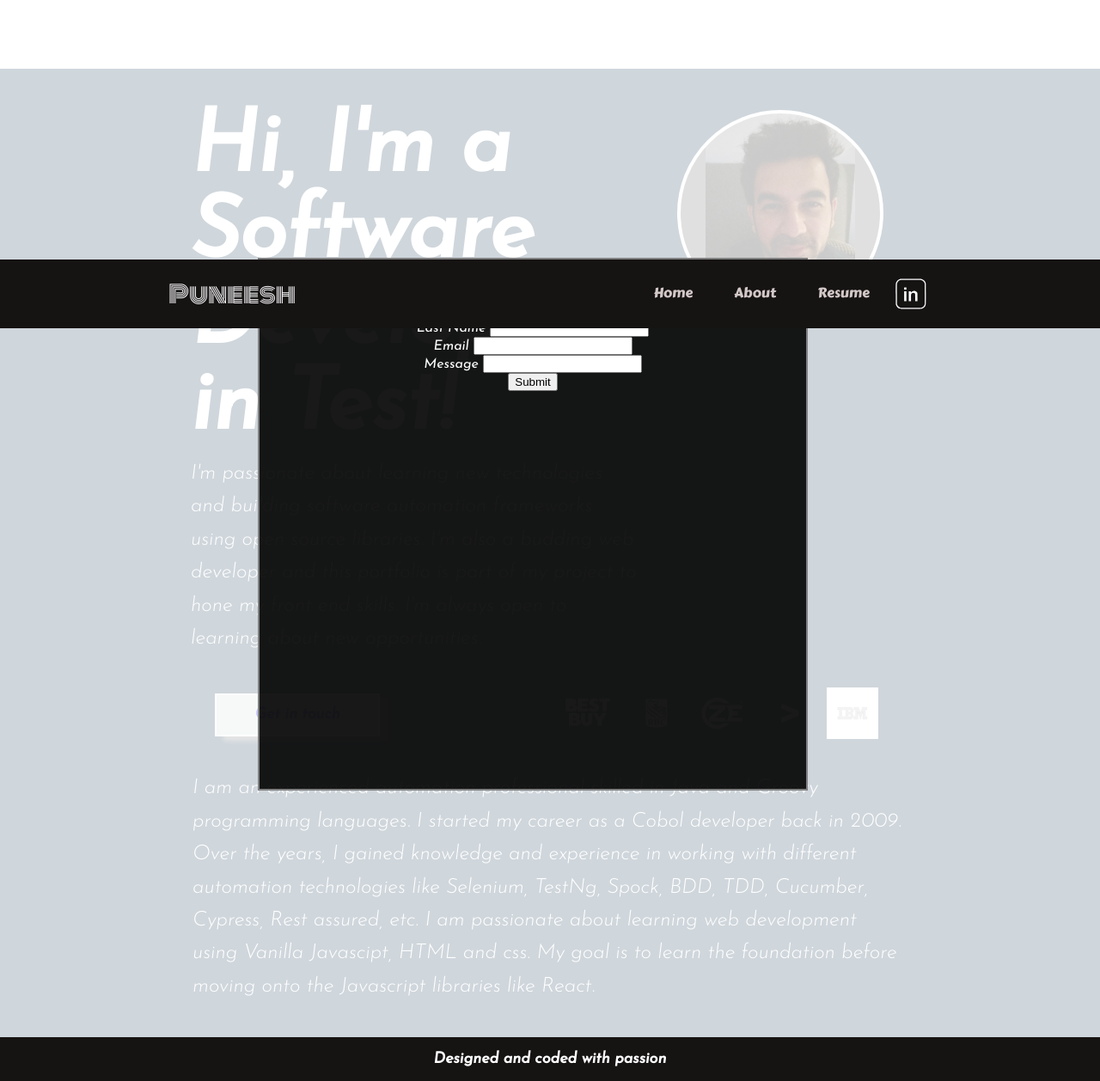
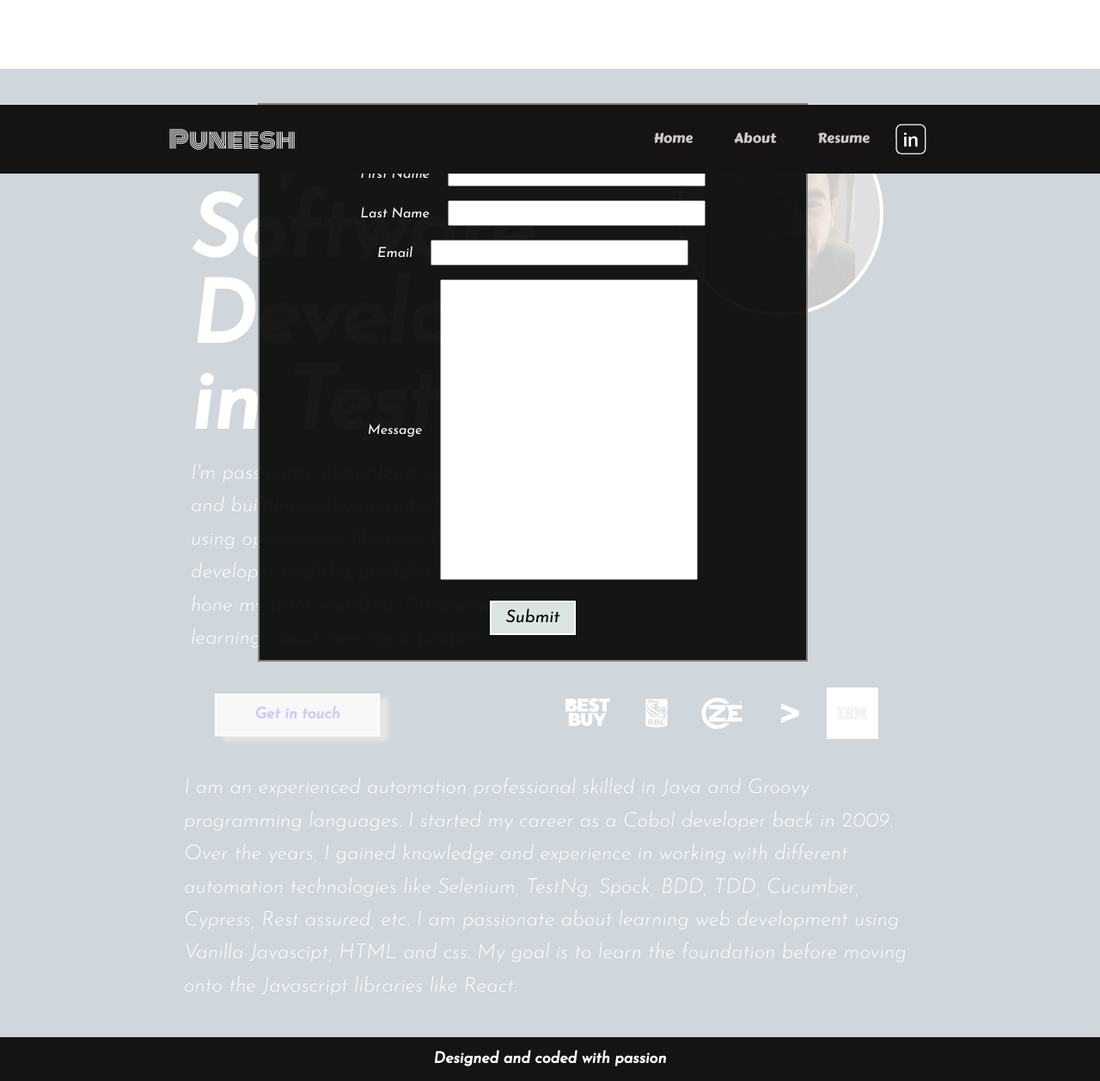
Before and after one commit to punesing01/portfolio, a PHP site: page / in a window 1280 px wide, after a click on "Get in touch". Shown: the whole page at 86% size. Run offline with PHP 8.4, Linux system fonts and the light colour scheme.

Commit message:
minor fixes for mobile and desktop

```diff
--- a/styles/about.css
+++ b/styles/about.css
@@ -3,7 +3,8 @@
 .section_about_me__intro{
     font-family: 'Josefin Sans', sans-serif;
     background-color: #153956;
-    padding: 0 160px 40px;
+    /*padding: 0 160px 40px;*/
+    padding:0 150px 40px 150px;
 }
 
 .about_me__svg > svg{
--- a/styles/contact.css
+++ b/styles/contact.css
@@ -11,9 +11,9 @@
     border: 2px solid gray;
     width: 50%;
     position: absolute;
-    top:300px;
+    top:120px;
     left:300px;
-    height:620px;
+    height:650px;
     z-index: 99;
     display: none;
     flex-direction: column;
@@ -40,6 +40,42 @@
 .contact_span{
     color: white;
     padding: 16px;
+    font-weight: 100;
+    font-size: 25px;
+}
+
+.contact_form input[type="submit"]{
+    border: 2px solid white;
+    background: rgb(218, 228, 226);
+    font-family: 'Josefin Sans', sans-serif;
+    margin: 16px;
+    width: 100px;
+    height: 40px;
+    text-align: center;
+    font-size: 20px;
+}
+
+.field_group > label{
+    margin: 8px;
+    text-align: left;
+    width: 74px;
+    font-style: italic;
+}
+
+.field_group > input{
+    margin: 8px;
+    width: 300px;
+}
+
+#message{
+
+    height: 350px;
+}
+
+#firstName,
+#lastName,
+#email{
+    height: 30px;
 }
 
 @media only screen and (min-width: 320px) and (max-width:900px){
@@ -87,7 +123,7 @@
         height: 30px;
     }
 
-    .contact_form input[type="submit"]{
+    /*.contact_form input[type="submit"]{
         border: 2px solid white;
         background: rgb(218, 228, 226);
         font-family: 'Josefin Sans', sans-serif !important;
@@ -97,5 +133,5 @@
         text-align: center;
         font-size: 18px;
         border-radius: 0;
-    }
+    }*/
 }
--- a/styles/main.css
+++ b/styles/main.css
@@ -166,7 +166,7 @@ body{
         /*background-color: black;*/
         /*margin-top: 80px;*/
         /*padding: 0;*/
-        padding: 40px 40px 0 40px !important;
+        padding: 16px 40px 0 40px !important;
     }
 
     .header_logo__link{
```
